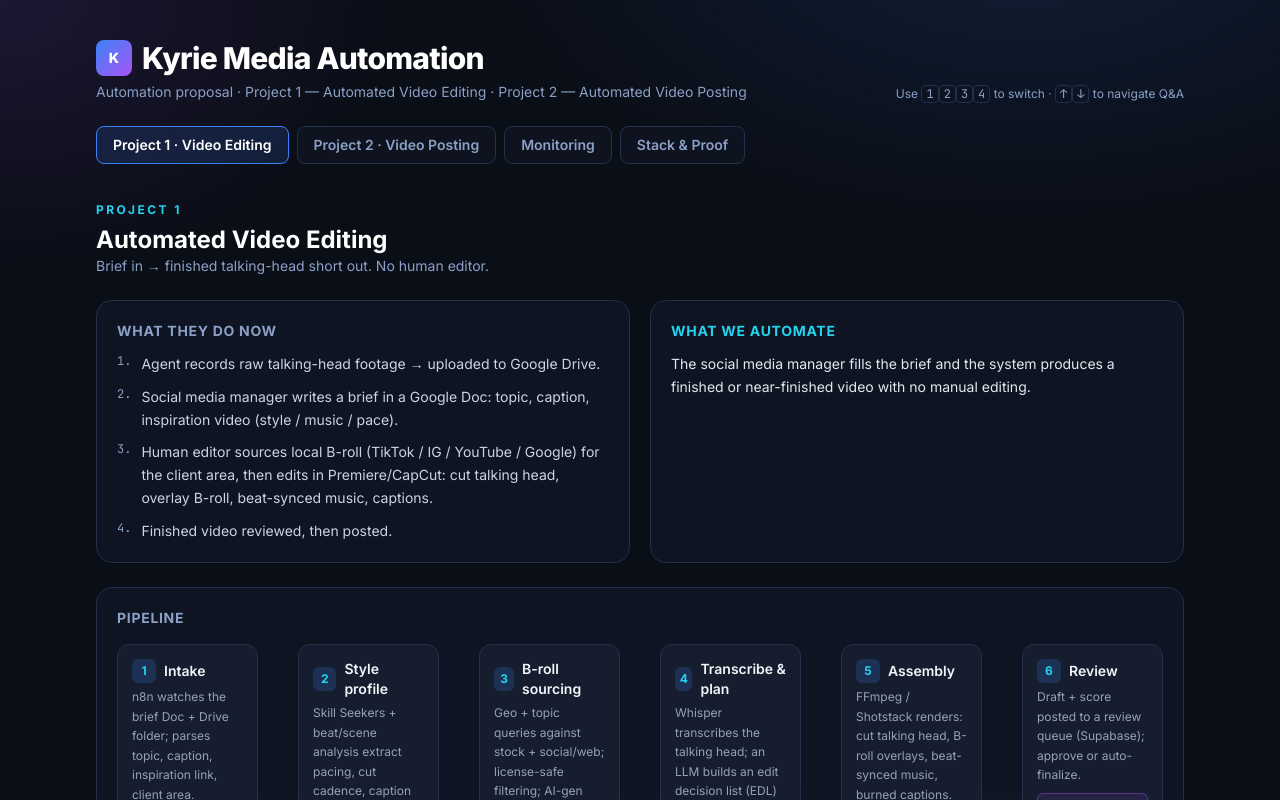
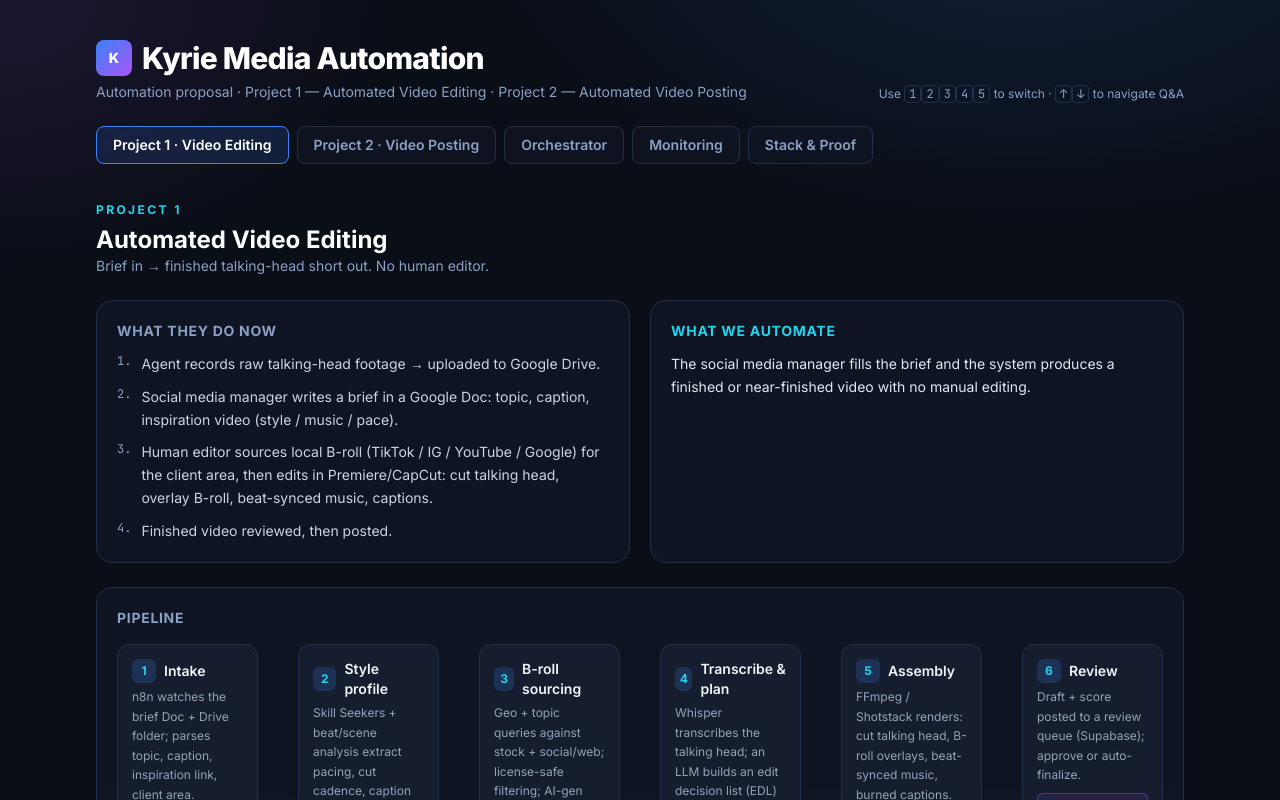
Before and after one commit to UserDevAccount1/kyrie-media-automation, a Vue app: page / in a window 1280 px wide. Shown: the top 800 px of the page. Built offline with nearby package versions, Linux system fonts and the light colour scheme.

Commit message:
Add Hermes Agent as top-level orchestrator: dedicated panel (duties, data flow, day-in-the-life) + Orchestrator tab

```diff
--- a/src/App.vue
+++ b/src/App.vue
@@ -6,8 +6,9 @@ import ArchitectureDiagram from './components/ArchitectureDiagram.vue'
 import QuestionCard from './components/QuestionCard.vue'
 import StackPanel from './components/StackPanel.vue'
 import MonitoringPanel from './components/MonitoringPanel.vue'
+import HermesPanel from './components/HermesPanel.vue'
 
-type View = 'p1' | 'p2' | 'monitoring' | 'stack'
+type View = 'p1' | 'p2' | 'orchestrator' | 'monitoring' | 'stack'
 const view = ref<View>('p1')
 const openIdx = ref<number>(0)
 
@@ -33,8 +34,9 @@ function onKey(e: KeyboardEvent) {
     e.preventDefault()
   } else if (e.key === '1') selectView('p1')
   else if (e.key === '2') selectView('p2')
-  else if (e.key === '3') selectView('monitoring')
-  else if (e.key === '4') selectView('stack')
+  else if (e.key === '3') selectView('orchestrator')
+  else if (e.key === '4') selectView('monitoring')
+  else if (e.key === '5') selectView('stack')
 }
 
 onMounted(() => window.addEventListener('keydown', onKey))
@@ -43,6 +45,7 @@ onUnmounted(() => window.removeEventListener('keydown', onKey))
 const tabs: { id: View; label: string }[] = [
   { id: 'p1', label: 'Project 1 · Video Editing' },
   { id: 'p2', label: 'Project 2 · Video Posting' },
+  { id: 'orchestrator', label: 'Orchestrator' },
   { id: 'monitoring', label: 'Monitoring' },
   { id: 'stack', label: 'Stack & Proof' },
 ]
@@ -70,7 +73,8 @@ const tabs: { id: View; label: string }[] = [
           <p>Use <kbd class="rounded border border-edge px-1">1</kbd>
             <kbd class="rounded border border-edge px-1">2</kbd>
             <kbd class="rounded border border-edge px-1">3</kbd>
-            <kbd class="rounded border border-edge px-1">4</kbd> to switch ·
+            <kbd class="rounded border border-edge px-1">4</kbd>
+            <kbd class="rounded border border-edge px-1">5</kbd> to switch ·
             <kbd class="rounded border border-edge px-1">↑</kbd>
             <kbd class="rounded border border-edge px-1">↓</kbd> to navigate Q&amp;A
           </p>
@@ -127,6 +131,7 @@ const tabs: { id: View; label: string }[] = [
         </div>
       </template>
 
+      <HermesPanel v-else-if="view === 'orchestrator'" />
       <MonitoringPanel v-else-if="view === 'monitoring'" />
       <StackPanel v-else />
     </main>
--- /dev/null
+++ b/src/components/HermesPanel.vue
@@ -0,0 +1,65 @@
+<script setup lang="ts">
+import { ORCHESTRATOR } from '../data/orchestrator'
+import ToolChip from './ToolChip.vue'
+</script>
+
+<template>
+  <section class="space-y-6">
+    <div class="card border-accent/30 bg-accent/5 p-5">
+      <span class="text-xs font-bold uppercase tracking-[0.2em] text-accent">
+        TOP-LEVEL ORCHESTRATOR
+      </span>
+      <h2 class="mt-1 text-xl font-bold text-white md:text-2xl">
+        {{ ORCHESTRATOR.name }} — {{ ORCHESTRATOR.tagline }}
+      </h2>
+      <p class="mt-2 text-sm leading-relaxed text-slate-300">{{ ORCHESTRATOR.intro }}</p>
+      <p
+        class="mt-3 rounded-lg border border-edge bg-panel2 px-3 py-2 font-mono text-[11px] leading-relaxed text-brand2"
+      >
+        {{ ORCHESTRATOR.flow }}
+      </p>
+    </div>
+
+    <div>
+      <h3 class="mb-3 text-sm font-bold uppercase tracking-wider text-muted">
+        Once the workflow is set, Hermes handles
+      </h3>
+      <div class="grid gap-4 md:grid-cols-2">
+        <div
+          v-for="d in ORCHESTRATOR.duties"
+          :key="d.title"
+          class="card flex flex-col p-5"
+        >
+          <h4 class="text-sm font-bold text-slate-100">{{ d.title }}</h4>
+          <p class="mt-1 flex-1 text-xs leading-relaxed text-slate-300">{{ d.detail }}</p>
+          <div class="mt-3 flex flex-wrap gap-2">
+            <ToolChip v-for="k in d.tools" :key="k" :key-name="k" />
+          </div>
+        </div>
+      </div>
+    </div>
+
+    <div class="card p-5">
+      <h3 class="mb-3 text-sm font-bold uppercase tracking-wider text-brand2">
+        A day in the life (fully unattended)
+      </h3>
+      <ol class="space-y-2.5">
+        <li
+          v-for="(s, i) in ORCHESTRATOR.dayInLife"
+          :key="i"
+          class="flex gap-3 text-sm leading-relaxed text-slate-300"
+        >
+          <span
+            class="flex h-6 w-6 shrink-0 items-center justify-center rounded-md bg-accent/20 text-xs font-bold text-accent"
+          >{{ i + 1 }}</span>
+          <span>{{ s }}</span>
+        </li>
+      </ol>
+    </div>
+
+    <p class="text-center text-xs text-muted">
+      Hermes is open-source (MIT), self-hosted, zero telemetry — credentials and
+      client data stay on Kyri’s own server.
+    </p>
+  </section>
+</template>
--- /dev/null
+++ b/src/data/orchestrator.ts
@@ -0,0 +1,65 @@
+export interface OrchDuty {
+  title: string
+  detail: string
+  tools: string[]
+}
+
+export const ORCHESTRATOR = {
+  name: 'Hermes Agent',
+  tagline: 'The single autonomous brain that runs Kyrie Media Automation once it is set up',
+  intro:
+    'Hermes Agent (Nous Research, open-source MIT, self-hosted) sits ABOVE n8n and the task agents. n8n is the deterministic plumbing; the RAG/LangGraph agents do per-step decisions; Hermes is the always-on owner that schedules, supervises, remembers, recovers, and lets the Philippines team command everything from chat. Configure once — it runs both projects unattended.',
+  flow: 'Brief / Sheet → Hermes (schedule + spawn) → per-job sub-agent (edit or post) → deterministic workers (render / MoreLogin) → score + verify → Hermes (finalize, write back, or escalate to the team in chat)',
+  duties: <OrchDuty[]>[
+    {
+      title: 'Scheduling & triggering',
+      detail:
+        'Cron automations: polls the brief Doc + the ready-to-post Sheet, fires the editing and posting pipelines at the right per-client local time, runs nightly audits, backups and the daily ops report — without anyone pressing start.',
+      tools: ['hermes', 'n8n', 'sheets'],
+    },
+    {
+      title: 'Parallel sub-agents (scale)',
+      detail:
+        'Spawns one isolated sub-agent per video and per post job, so 200+ videos/month and their posts run concurrently with zero context bleed between clients.',
+      tools: ['hermes', 'langgraph', 'ragAgent'],
+    },
+    {
+      title: 'Persistent memory',
+      detail:
+        'Remembers each client’s style profile, brand rules, format template, posting cadence and MoreLogin profile mapping across sessions — nothing is re-explained, and quality compounds over time.',
+      tools: ['hermes', 'vectorDb', 'supabase'],
+    },
+    {
+      title: 'Self-improving skills',
+      detail:
+        'When it solves a new edge (a new platform UI, a new format, a recurring failure), it writes a reusable skill (agentskills.io standard) so the same problem is one-click next time.',
+      tools: ['hermes', 'skillSeekers', 'claudeCode'],
+    },
+    {
+      title: 'Command & control from chat',
+      detail:
+        'The PH team manages everything through Telegram / Slack / WhatsApp: “status of today’s posts”, “approve draft 42”, “retry the failed TikTok for client X”. No dashboard login required to operate.',
+      tools: ['hermes', 'customMonitor'],
+    },
+    {
+      title: 'Execution surface',
+      detail:
+        'Runs render workers (Docker / SSH / cloud), drives the MoreLogin anti-detect browser for posting, does web search + vision for B-roll — all under one agent that already has the credentials and context.',
+      tools: ['hermes', 'browserAgent', 'ffmpeg', 'moreloginApi'],
+    },
+    {
+      title: 'Recovery & escalation',
+      detail:
+        'Watches every job. Auto-retries transient failures, classifies hard failures, and escalates only what truly needs a human — pushed to the team chat with the reason and a screenshot.',
+      tools: ['hermes', 'uptimeKuma', 'n8nExec'],
+    },
+  ],
+  dayInLife: [
+    '06:00 — Hermes wakes on cron, reads new briefs + the ready-to-post Sheet.',
+    'Spawns edit sub-agents for new briefs; each sources B-roll, plans the EDL, renders, self-scores vs the client template.',
+    'High-confidence videos auto-finalize; borderline ones are dropped into the team’s Slack with the score and a preview.',
+    'At each client’s scheduled local time, Hermes opens the right MoreLogin profile and posts; verifies the live URL; writes SUCCESS back to the Sheet.',
+    'A TikTok upload hits a captcha — Hermes retries once, then pings WhatsApp: “client X TikTok needs manual check (CAPTCHA)”.',
+    '21:00 — Hermes posts the daily report: videos produced, posts succeeded/failed, cost, what it learned (new skill written).',
+  ],
+}
--- a/src/data/tools.ts
+++ b/src/data/tools.ts
@@ -23,6 +23,12 @@ export const TOOLS: Record<string, ToolRef> = {
     pricing: 'freemium', cost: 'Free OSS · Cloud usage-based',
     status: 'recommended', source: 'industry',
     note: 'Durable execution engine if pipelines need bullet-proof retries/state at high scale (alternative to n8n core).',
+  },
+  hermes: {
+    name: 'Hermes Agent (Nous Research)', kind: 'agent', category: 'Orchestration',
+    pricing: 'free', cost: 'Free OSS (MIT, self-host, zero telemetry)',
+    status: 'configured', source: 'industry',
+    note: 'Top-level autonomous orchestrator that OWNS both pipelines once configured. Persistent memory of each client (style, brand rules, MoreLogin mapping), cron scheduling, parallel sub-agents per video/post, multi-platform command gateway (Telegram/Slack/WhatsApp/CLI) for the PH team, code+browser execution, self-writes reusable skills. Already on the automation board ("hermes workflow").',
   },
   langgraph: {
     name: 'LangGraph', kind: 'repo', category: 'Orchestration',
```
Also changed, not shown: 1 other file (tests, documents, lock files or other folders).
